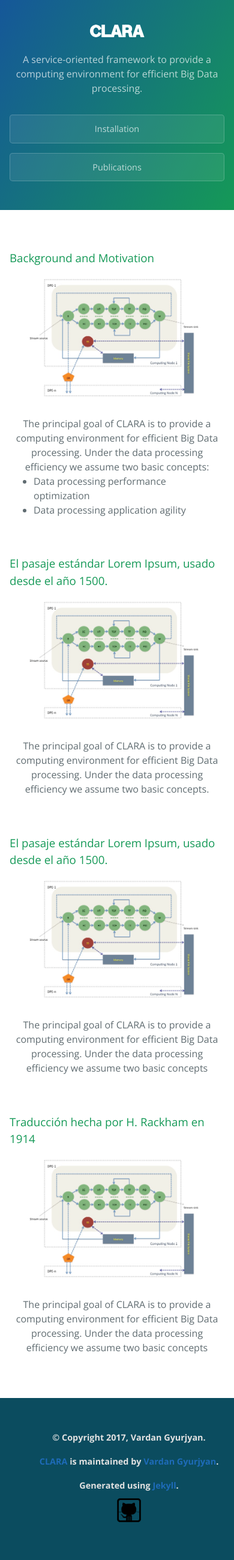
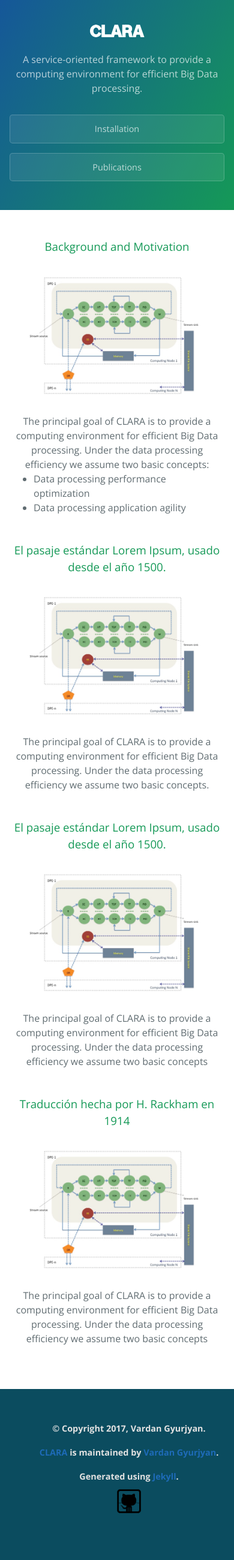
Before and after one commit to JeffersonLab/clara-docs, a Jekyll site: the page built from index.html, in a window 390 px wide. Shown: the whole page at 60% size. Built offline with Jekyll 4.4.1, drawn with Linux system fonts in a browser that asks for light colours.

Commit message:
Home mobile view: Show centered titles

```diff
--- a/css/cayman.css
+++ b/css/cayman.css
@@ -354,12 +354,7 @@ ul.footer-p {
     flex-direction: column;
     text-align: center;
   }
-  .landing-content-container .landing-row .landing-row-left-title {
-    text-align: center;
-    margin: 0 auto 30px;
-    order: 1;
-  }
-  .landing-content-container .landing-row .landing-row-right-title {
+  .landing-content-container .landing-row .landing-row-title {
     text-align: center;
     margin: 0 auto 30px;
     order: 1;
```
